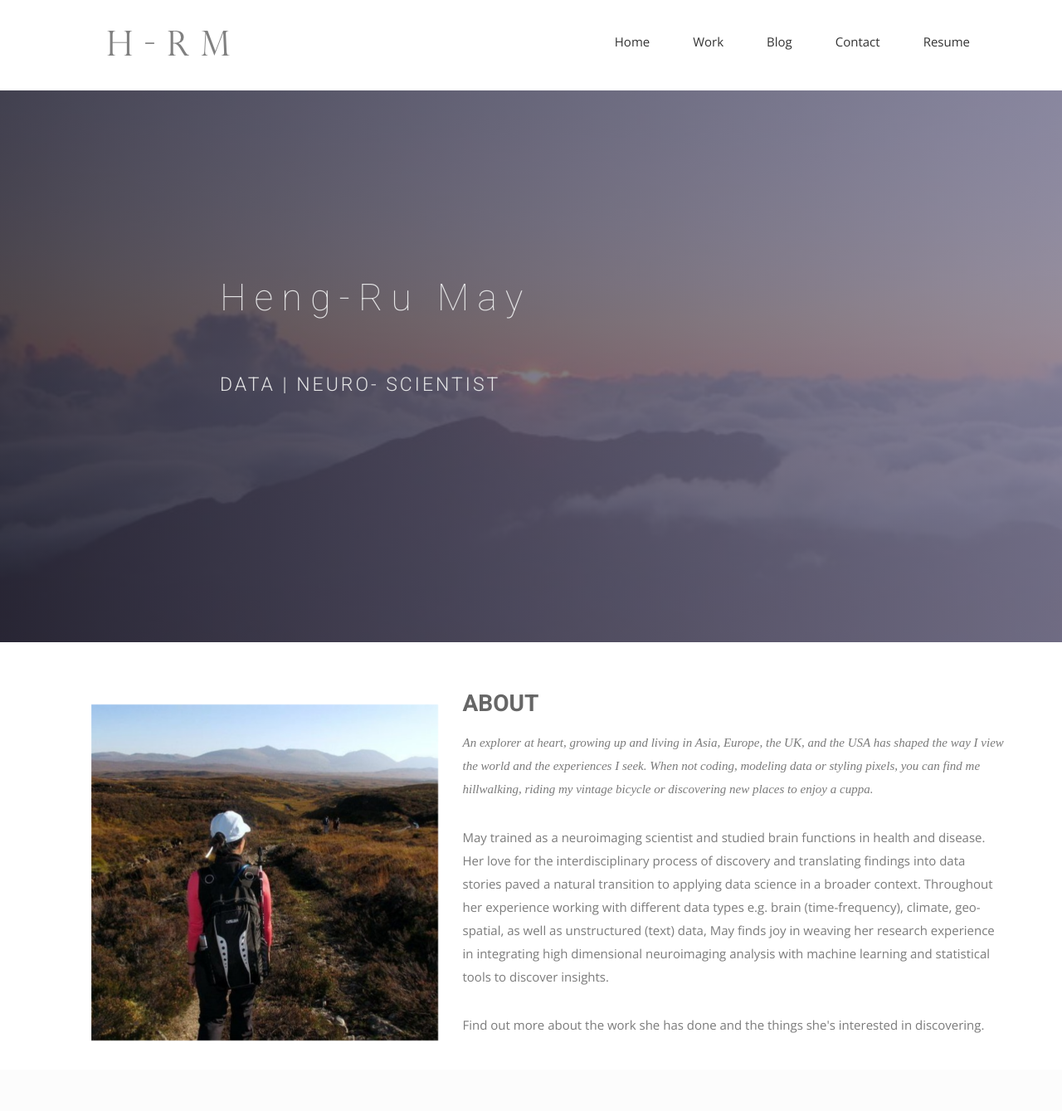
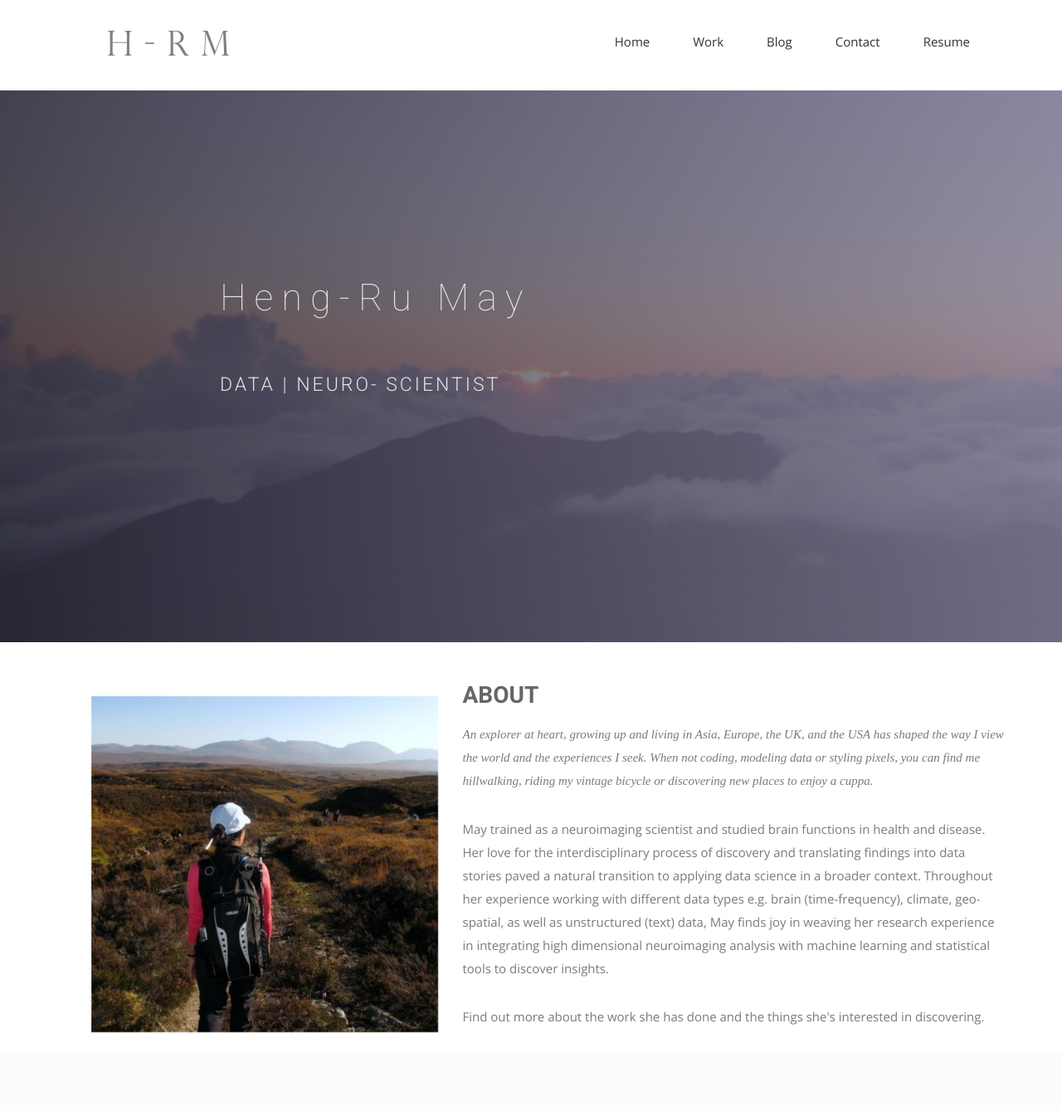
Before and after one commit to hengrumay/hengrumay.github.io, a Jekyll site: the page built from index.html, in a window 1280 px wide. Shown: the top 1339 px of the page at 83% size. Built offline with Jekyll 4.4.1, drawn with Linux system fonts in a browser that asks for light colours; nearby versions of some CDN libraries; some web fonts are replaced; grey boxes are pictures that could not be loaded.

Commit message:
Update airspace.css

```diff
--- a/css/airspace.css
+++ b/css/airspace.css
@@ -141,7 +141,7 @@
 	ABOUT || wrapper Start
 --*/
 #intro {
-  padding: 10px 0 10px 0;
+  padding: 0px 10px 0px 10px;
   /* margin-bottom: 10px; */
   /* max-height:200px; */
 }
```
